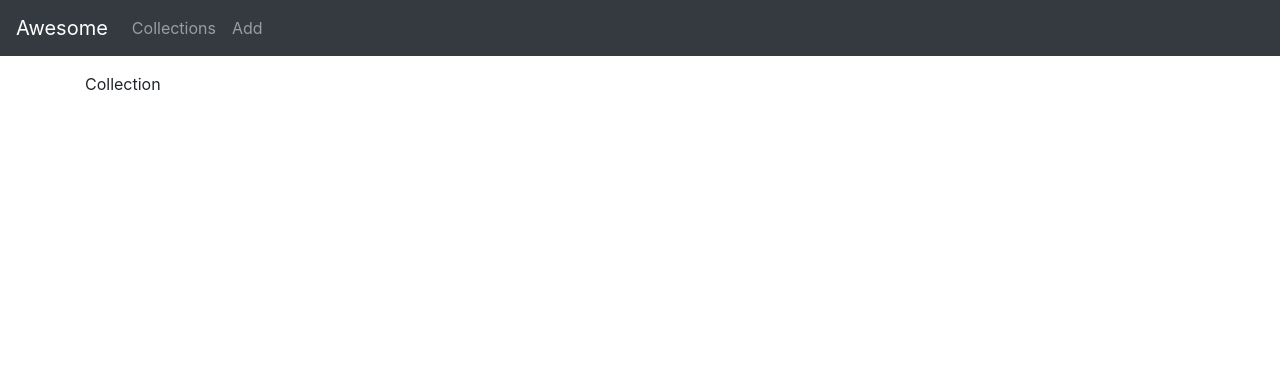
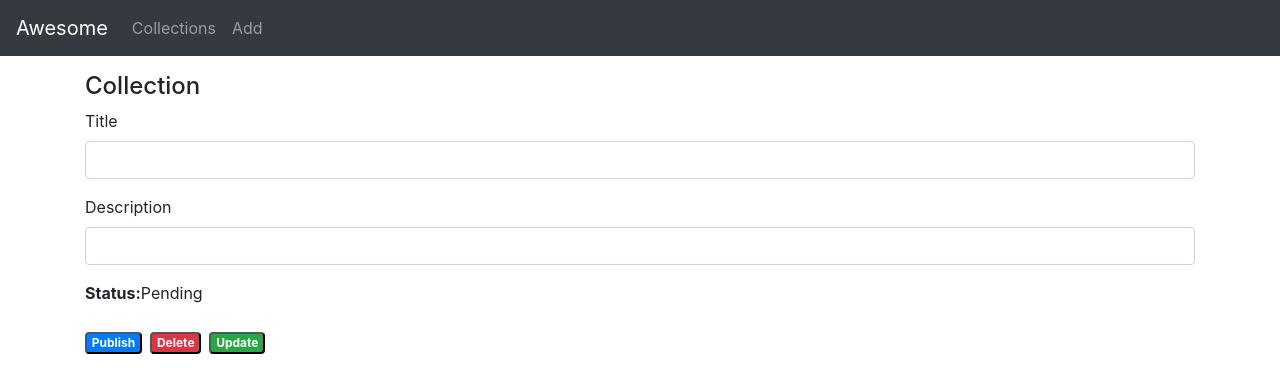
Before and after one commit to Gagandeep-Kaur-01/Full-Stack_PERN_with_Sequelize, a React (Create React App) app in the folder frontend/: page /collections/1 in a window 1280 px wide. Shown: the top 392 px of the page. Built offline with nearby package versions, Linux system fonts and the light colour scheme; no server answers.

Commit message:
created item/ collection details component

```diff
--- a/frontend/src/components/collection.js
+++ b/frontend/src/components/collection.js
@@ -1,14 +1,195 @@
-import React,  {Component } from "react";
+import React, { Component } from "react";
+import CollectionDataService from "../services/collection_service";
 
+export default class Collection extends Component {
+  constructor(props) {
+    super(props);
+    this.onChangeTitle = this.onChangeTitle.bind(this);
+    this.onChangeDescription = this.onChangeDescription.bind(this);
+    this.getCollection = this.getCollection.bind(this);
+    this.updatePublished = this.updatePublished.bind(this);
+    this.updateCollection = this.updateCollection.bind(this);
+    this.deleteCollection = this.deleteCollection.bind(this);
 
-class App extends Component {
+    this.state = {
+      currentCollection: {
+        id: null,
+        title: "",
+        description: "",
+        published: false
+      },
+      message: ""
+    };
+  }
+
+  componentDidMount() {
+    this.getCollection(this.props.match.params.id);
+  }
+
+  onChangeTitle(e) {
+    const title = e.target.value;
+
+    this.setState(function(prevState) {
+      return {
+        currentCollection: {
+          ...prevState.currentCollection,
+          title: title
+        }
+      };
+    });
+  }
+
+  onChangeDescription(e) {
+    const description = e.target.value;
+
+    this.setState(prevState => ({
+      currentCollection: {
+        ...prevState.currentCollection,
+        description: description
+      }
+    }));
+  }
+
+  getCollection(id) {
+    CollectionDataService.get(id)
+      .then(response => {
+        this.setState({
+          currentCollection: response.data
+        });
+        console.log(response.data);
+      })
+      .catch(e => {
+        console.log(e);
+      });
+  }
+
+  updatePublished(status) {
+    var data = {
+      id: this.state.currentCollection.id,
+      title: this.state.currentCollection.title,
+      description: this.state.currentCollection.description,
+      published: status
+    };
+
+    CollectionDataService.update(this.state.currentCollection.id, data)
+      .then(response => {
+        this.setState(prevState => ({
+          currentCollection: {
+            ...prevState.currentCollection,
+            published: status
+          }
+        }));
+        console.log(response.data);
+      })
+      .catch(e => {
+        console.log(e);
+      });
+  }
+
+  updateCollection() {
+    CollectionDataService.update(
+      this.state.currentCollection.id,
+      this.state.currentCollection
+    )
+      .then(response => {
+        console.log(response.data);
+        this.setState({
+          message: "The Collection was updated successfully!"
+        });
+      })
+      .catch(e => {
+        console.log(e);
+      });
+  }
+
+  deleteCollection() {
+    CollectionDataService.delete(this.state.currentCollection.id)
+      .then(response => {
+        console.log(response.data);
+        this.props.history.push('/collections')
+      })
+      .catch(e => {
+        console.log(e);
+      });
+  }
+
   render() {
+    const { currentCollection } = this.state;
+
     return (
       <div>
-        Collection
+        {currentCollection ? (
+          <div className="edit-form">
+            <h4>Collection</h4>
+            <form>
+              <div className="form-group">
+                <label htmlFor="title">Title</label>
+                <input
+                  type="text"
+                  className="form-control"
+                  id="title"
+                  value={currentCollection.title}
+                  onChange={this.onChangeTitle}
+                />
+              </div>
+              <div className="form-group">
+                <label htmlFor="description">Description</label>
+                <input
+                  type="text"
+                  className="form-control"
+                  id="description"
+                  value={currentCollection.description}
+                  onChange={this.onChangeDescription}
+                />
+              </div>
+
+              <div className="form-group">
+                <label>
+                  <strong>Status:</strong>
+                </label>
+                {currentCollection.published ? "Published" : "Pending"}
+              </div>
+            </form>
+
+            {currentCollection.published ? (
+              <button
+                className="badge badge-primary mr-2"
+                onClick={() => this.updatePublished(false)}
+              >
+                UnPublish
+              </button>
+            ) : (
+              <button
+                className="badge badge-primary mr-2"
+                onClick={() => this.updatePublished(true)}
+              >
+                Publish
+              </button>
+            )}
+
+            <button
+              className="badge badge-danger mr-2"
+              onClick={this.deleteCollection}
+            >
+              Delete
+            </button>
+
+            <button
+              type="submit"
+              className="badge badge-success"
+              onClick={this.updateCollection}
+            >
+              Update
+            </button>
+            <p>{this.state.message}</p>
+          </div>
+        ) : (
+          <div>
+            <br />
+            <p>Please click on a Collection...</p>
+          </div>
+        )}
       </div>
     );
   }
 }
-
-export default App;
```
